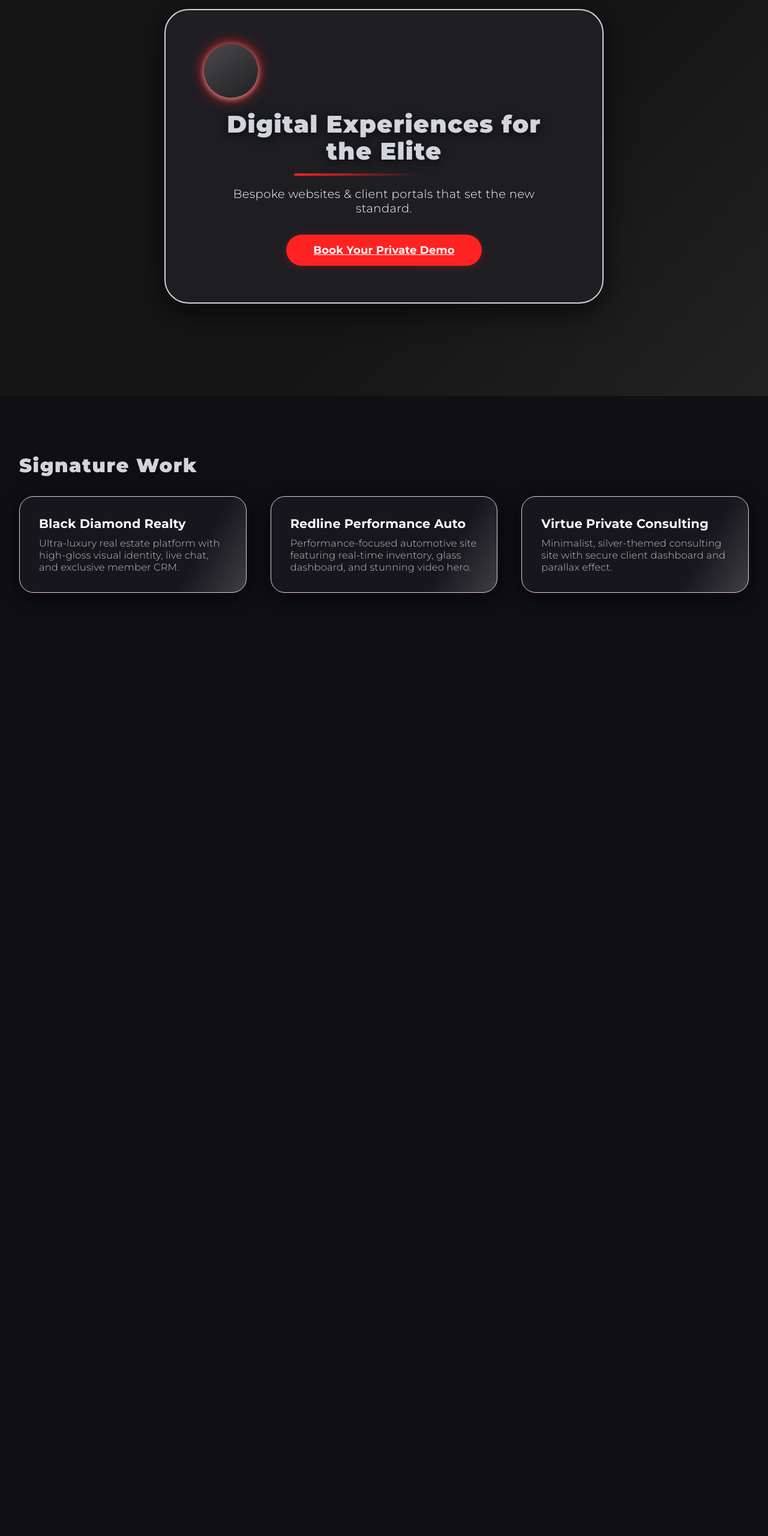
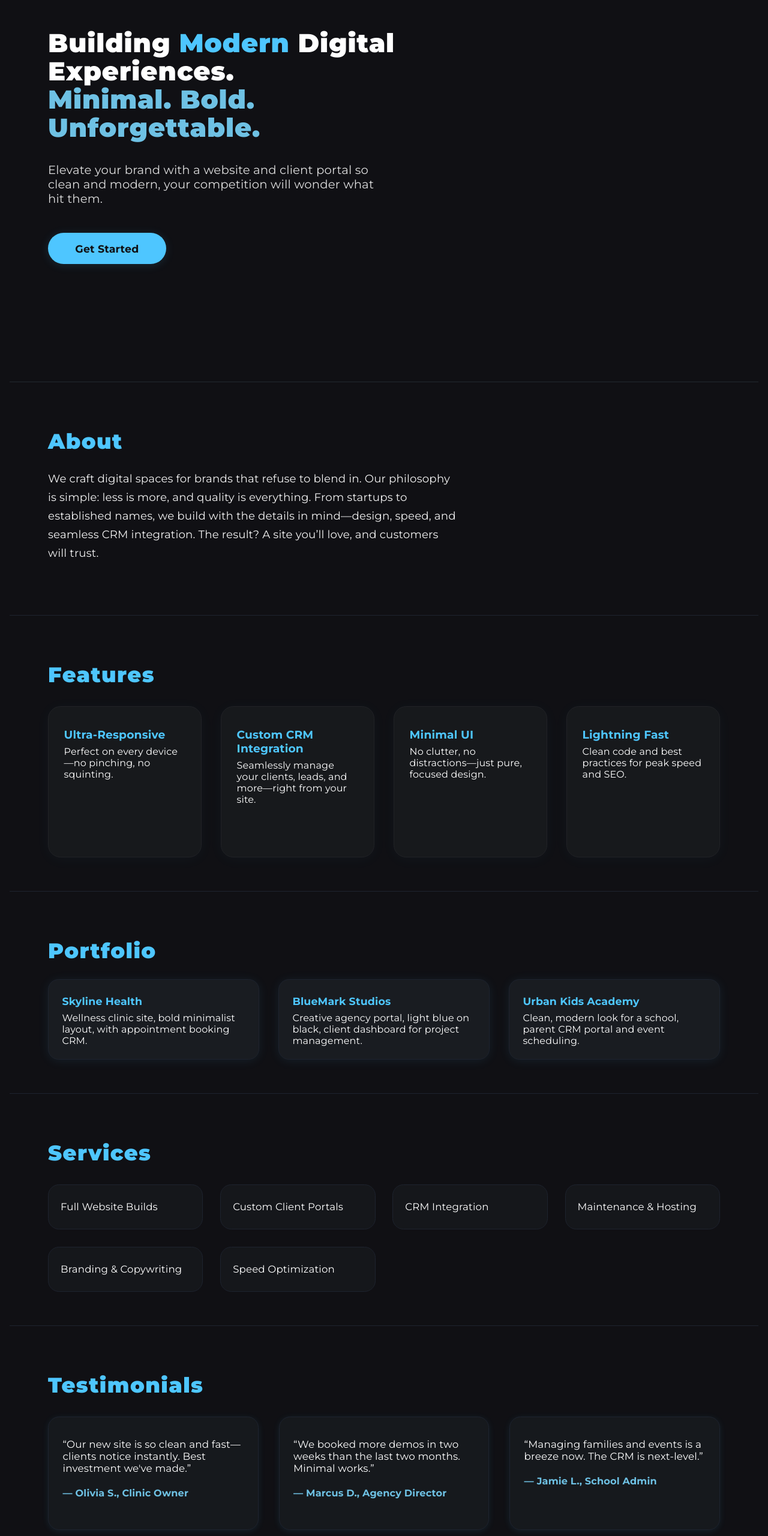
Before and after one commit to WWP4/web, a plain HTML site: page index.html in a window 1280 px wide. Shown: the part 140-2700 px from the top of the page at 60% size. Before the commit the page ends 1192 px from the top, so only its background shows below. Drawn offline with nearby package versions, Linux system fonts and the light colour scheme.

Commit message:
Update index.html

```diff
--- a/index.html
+++ b/index.html
@@ -3,230 +3,429 @@
 <head>
   <meta charset="UTF-8" />
   <meta name="viewport" content="width=device-width, initial-scale=1.0"/>
-  <title>Ultra Luxury Web Agency</title>
-  <link rel="preconnect" href="https://fonts.googleapis.com">
-  <link href="https://fonts.googleapis.com/css2?family=Montserrat:wght@300;700;900&display=swap" rel="stylesheet">
+  <title>Minimal Luxury Web Studio</title>
+  <link href="https://fonts.googleapis.com/css2?family=Montserrat:wght@400;700;900&display=swap" rel="stylesheet">
   <link href="https://unpkg.com/aos@2.3.4/dist/aos.css" rel="stylesheet">
   <style>
     :root {
       --black: #101014;
-      --silver: #d1d5db;
+      --blue: #4EC6FF;
+      --blue-light: #6EC1E4;
       --white: #fff;
-      --red: #ff2222;
-      --glass: rgba(35,35,40,0.7);
-      --shadow: 0 12px 48px #000a, 0 2px 8px #ff222222;
+      --gray: #F5F6F8;
+      --gray-dark: #C8D0D8;
     }
     body {
+      margin: 0;
+      padding: 0;
+      font-family: 'Montserrat', Arial, sans-serif;
       background: var(--black);
       color: var(--white);
-      font-family: 'Montserrat', Arial, sans-serif;
-      margin: 0;
-      padding: 0;
       min-height: 100vh;
       letter-spacing: 0.01em;
       overflow-x: hidden;
     }
+    a { color: var(--blue); text-decoration: none; transition: color .18s;}
+    a:hover { color: var(--blue-light); }
+    .section {
+      max-width: 1120px;
+      margin: 0 auto;
+      padding: 5rem 5vw 3.5rem 5vw;
+      border-bottom: 1px solid #1e232e;
+    }
+    .section:last-child {
+      border-bottom: none;
+      padding-bottom: 6rem;
+    }
+    .section-title {
+      font-size: 2.2rem;
+      font-weight: 900;
+      color: var(--blue);
+      margin-bottom: 1.7rem;
+      letter-spacing: 0.04em;
+      line-height: 1.1;
+    }
+    /* HERO */
     .hero {
-      min-height: 100vh;
       display: flex;
-      align-items: center;
+      flex-direction: column;
+      align-items: flex-start;
       justify-content: center;
-      position: relative;
-      background: linear-gradient(135deg, #151515 60%, #222 100%);
+      min-height: 84vh;
+      padding-top: 6vh;
+      border-bottom: 1px solid #22282f;
+      background: var(--black);
     }
-    .hero-card {
-      background: var(--glass);
-      box-shadow: var(--shadow);
-      border-radius: 2.5rem;
-      padding: 3.5rem 4rem;
-      max-width: 600px;
-      border: 2px solid var(--silver);
-      backdrop-filter: blur(18px);
-      text-align: center;
-      animation: fadeInCard 1.5s cubic-bezier(.4,0,.2,1);
-    }
-    @keyframes fadeInCard {
-      0% { opacity: 0; transform: scale(.95) translateY(60px);}
-      100% { opacity: 1; transform: scale(1) translateY(0);}
-    }
-    .hero-logo {
-      width: 90px; height: 90px;
-      border-radius: 50%;
-      box-shadow: 0 0 24px var(--red), 0 2px 8px var(--silver);
-      margin-bottom: 22px;
-      background: linear-gradient(145deg, #fff3, #2229);
-      animation: logoPopIn .8s 0.3s cubic-bezier(.4,0,.2,1) backwards;
-    }
-    @keyframes logoPopIn {
-      0% {opacity: 0; transform: scale(0.7) rotate(-18deg);}
-      100% {opacity: 1; transform: scale(1) rotate(0);}
-    }
-    .headline {
-      font-size: 2.5rem;
+    .hero-headline {
+      font-size: 2.7rem;
       font-weight: 900;
-      color: var(--silver);
-      letter-spacing: 0.03em;
-      margin-bottom: 18px;
-      position: relative;
-      display: inline-block;
-      line-height: 1.12;
-      text-shadow: 0 3px 16px #000a;
-    }
-    .headline:after {
-      content: '';
-      display: block;
-      height: 4px;
-      width: 50%;
-      margin: 15px auto 0 auto;
-      background: linear-gradient(90deg, var(--red), transparent 70%);
-      border-radius: 3px;
-      animation: slideInUnderline .9s .6s cubic-bezier(.4,0,.2,1) backwards;
-    }
-    @keyframes slideInUnderline {
-      0% {width: 0;}
-      100% {width: 50%;}
-    }
-    .subheadline {
-      font-size: 1.22rem;
+      line-height: 1.09;
       color: var(--white);
-      font-weight: 400;
-      opacity: .92;
-      margin-bottom: 32px;
+      margin-bottom: 0.8em;
+      max-width: 660px;
       letter-spacing: 0.02em;
     }
-    .cta-btn {
-      display: inline-block;
-      padding: 0.8em 2.5em;
-      font-size: 1.13rem;
-      background: var(--red);
+    .hero-highlight {
+      color: var(--blue);
+    }
+    .hero-sub {
+      font-size: 1.23rem;
+      font-weight: 400;
+      opacity: 0.86;
+      margin-bottom: 2.3em;
+      max-width: 560px;
+    }
+    .hero-btn {
+      padding: 0.9em 2.6em;
+      border-radius: 2em;
+      font-weight: 700;
+      font-size: 1.09rem;
+      background: var(--blue);
+      color: var(--black);
+      border: none;
+      box-shadow: 0 2px 16px #4ec6ff23;
+      transition: background .15s, box-shadow .18s, color .15s;
+      cursor: pointer;
+    }
+    .hero-btn:hover {
+      background: var(--white);
+      color: var(--blue);
+      box-shadow: 0 4px 32px #4ec6ff45;
+    }
+    /* ABOUT */
+    .about-text {
+      font-size: 1.14rem;
+      opacity: .95;
+      line-height: 1.7;
+      max-width: 680px;
+      margin-bottom: 1.7em;
+    }
+    /* FEATURES */
+    .features-grid {
+      display: grid;
+      grid-template-columns: repeat(auto-fit, minmax(220px, 1fr));
+      gap: 2rem;
+      margin-top: 2rem;
+    }
+    .feature-card {
+      background: #17191c;
+      border-radius: 1.3em;
+      padding: 2.2em 1.6em;
+      box-shadow: 0 3px 24px #4ec6ff0a;
+      border: 1.5px solid #212226;
       color: var(--white);
-      border: none;
-      border-radius: 2rem;
+      text-align: left;
+      transition: border .18s, box-shadow .19s;
+      min-height: 180px;
+    }
+    .feature-card:hover {
+      border-color: var(--blue);
+      box-shadow: 0 8px 36px #4ec6ff23;
+    }
+    .feature-title {
+      font-size: 1.17rem;
       font-weight: 700;
-      box-shadow: 0 2px 16px #ff222236;
-      cursor: pointer;
-      position: relative;
-      overflow: hidden;
-      transition: transform .2s cubic-bezier(.6,0,.2,1), box-shadow .2s;
-      z-index: 1;
+      color: var(--blue);
+      margin-bottom: 0.4em;
     }
-    .cta-btn:after {
-      content: '';
-      position: absolute;
-      left: 0; top: 0; width: 100%; height: 100%;
-      background: linear-gradient(90deg, #fff2, transparent 75%);
-      opacity: 0;
-      transition: opacity .2s;
-      z-index: 2;
-      border-radius: 2rem;
-    }
-    .cta-btn:hover {
-      transform: scale(1.045);
-      box-shadow: 0 8px 30px #ff222258, 0 2px 12px var(--silver);
-    }
-    .cta-btn:hover:after {
-      opacity: .26;
-    }
-    /* Add AOS fade-ups and slides for next sections */
-    .section {
-      padding: 6rem 2.5vw 4rem 2.5vw;
-      max-width: 1240px;
-      margin: 0 auto;
-    }
-    .section-title {
-      font-size: 2rem;
-      font-weight: 800;
-      letter-spacing: 0.05em;
-      margin-bottom: 2rem;
-      color: var(--silver);
-      text-shadow: 0 2px 8px #0006;
-    }
-    /* Portfolio Cards */
+    /* PORTFOLIO */
     .portfolio-grid {
       display: grid;
-      grid-template-columns: repeat(auto-fit, minmax(320px, 1fr));
-      gap: 2.5rem;
+      grid-template-columns: repeat(auto-fit, minmax(280px, 1fr));
+      gap: 2rem;
     }
     .portfolio-card {
-      background: linear-gradient(120deg, #16161c 75%, #3e3e43 100%);
-      border-radius: 1.5rem;
-      box-shadow: 0 6px 32px #000c, 0 1px 4px #ff222244;
-      padding: 2rem;
-      border: 1.5px solid var(--silver);
-      transition: transform .25s cubic-bezier(.6,0,.2,1), box-shadow .2s;
-      position: relative;
-      overflow: hidden;
+      background: #191c21;
+      border-radius: 1.1em;
+      padding: 1.6em 1.4em 1.3em 1.4em;
+      border: 1.5px solid #1e232e;
+      transition: border .18s, box-shadow .2s;
+      box-shadow: 0 2px 18px #4ec6ff16;
     }
     .portfolio-card:hover {
-      transform: scale(1.04) rotate(-1deg);
-      box-shadow: 0 16px 42px #ff222228, 0 2px 18px var(--silver);
-      border-color: var(--red);
+      border-color: var(--blue);
+      box-shadow: 0 10px 32px #4ec6ff28;
     }
     .portfolio-title {
+      color: var(--blue);
+      font-weight: 700;
+      font-size: 1.09rem;
+      margin-bottom: .45em;
+    }
+    /* SERVICES */
+    .services-list {
+      display: grid;
+      grid-template-columns: repeat(auto-fit, minmax(210px, 1fr));
+      gap: 1.8rem;
+      margin-top: 2rem;
+    }
+    .service-item {
+      background: #15171b;
+      border-radius: 1.1em;
+      border: 1.5px solid #1e232e;
+      padding: 1.6em 1.2em;
+      font-size: 1.04rem;
       color: var(--white);
+      transition: border .16s, box-shadow .2s;
+    }
+    .service-item:hover {
+      border-color: var(--blue);
+      box-shadow: 0 6px 26px #4ec6ff23;
+    }
+    /* TESTIMONIALS */
+    .testimonial-grid {
+      display: grid;
+      grid-template-columns: repeat(auto-fit, minmax(320px, 1fr));
+      gap: 2.1rem;
+      margin-top: 2rem;
+    }
+    .testimonial-card {
+      background: #16191d;
+      border-radius: 1.1em;
+      padding: 2.1em 1.4em 1.3em 1.4em;
+      color: var(--white);
+      border: 1.5px solid #1e232e;
+      box-shadow: 0 2px 12px #4ec6ff18;
+      position: relative;
+      font-size: 1.05rem;
+      min-height: 130px;
+    }
+    .testimonial-author {
+      margin-top: 1.3em;
       font-weight: 700;
-      font-size: 1.3rem;
-      margin-bottom: 0.5em;
+      color: var(--blue-light);
+      font-size: 1.01rem;
     }
-    .portfolio-desc {
-      color: #e2e2e2;
-      opacity: .85;
-      font-size: 1.02rem;
+    /* PRICING */
+    .pricing-grid {
+      display: flex;
+      flex-wrap: wrap;
+      gap: 2.1rem;
+      margin-top: 2.4rem;
+      justify-content: flex-start;
+    }
+    .pricing-card {
+      background: #181b21;
+      border-radius: 1.1em;
+      border: 1.5px solid #1e232e;
+      padding: 2.3em 2em 2em 2em;
+      min-width: 240px;
+      box-shadow: 0 4px 18px #4ec6ff14;
+      color: var(--white);
+      font-size: 1.09rem;
+      font-weight: 400;
+      transition: border .15s, box-shadow .18s;
+    }
+    .pricing-card:hover {
+      border-color: var(--blue);
+      box-shadow: 0 8px 28px #4ec6ff28;
+    }
+    .price {
+      color: var(--blue);
+      font-size: 2rem;
+      font-weight: 900;
+      margin-bottom: .4em;
+      margin-top: .2em;
+    }
+    /* CONTACT */
+    .contact-form {
+      background: #191c21;
+      border-radius: 1.2em;
+      border: 1.5px solid #1e232e;
+      box-shadow: 0 4px 22px #4ec6ff16;
+      max-width: 430px;
+      padding: 2.2em 2em;
+      color: var(--white);
+      margin-top: 1.2em;
+    }
+    .contact-form label {
+      display: block;
+      margin-bottom: .7em;
+      font-weight: 700;
+      color: var(--blue);
+      font-size: 1.04rem;
+    }
+    .contact-form input,
+    .contact-form textarea {
+      width: 100%;
+      background: #15171b;
+      border: 1px solid #22262d;
+      border-radius: 0.6em;
+      color: var(--white);
+      font-size: 1.07rem;
+      padding: .77em 1em;
+      margin-bottom: 1.3em;
+      font-family: inherit;
+      transition: border .16s;
+      outline: none;
+    }
+    .contact-form input:focus,
+    .contact-form textarea:focus {
+      border-color: var(--blue);
+    }
+    .contact-btn {
+      background: var(--blue);
+      color: var(--black);
+      font-weight: 700;
+      border: none;
+      padding: 0.8em 2em;
+      border-radius: 2em;
+      cursor: pointer;
+      font-size: 1.09rem;
+      transition: background .18s;
+      box-shadow: 0 2px 12px #4ec6ff23;
+    }
+    .contact-btn:hover {
+      background: var(--white);
+      color: var(--blue);
+      box-shadow: 0 6px 24px #4ec6ff2a;
     }
     /* Responsive */
-    @media (max-width: 700px) {
-      .hero-card { padding: 2rem 1rem; }
-      .headline { font-size: 1.4rem;}
+    @media (max-width: 900px) {
+      .section {padding: 3rem 4vw;}
+    }
+    @media (max-width: 600px) {
+      .section {padding: 2rem 2vw;}
+      .hero-headline {font-size: 1.45rem;}
     }
   </style>
 </head>
 <body>
-  <section class="hero">
-    <div class="hero-card" data-aos="zoom-in">
-      <div class="hero-logo" data-aos="fade-down" data-aos-delay="200">
-        <!-- Your SVG/logo here -->
-      </div>
-      <div class="headline" data-aos="fade-up" data-aos-delay="400">
-        Digital Experiences for the Elite
-      </div>
-      <div class="subheadline" data-aos="fade-up" data-aos-delay="700">
-        Bespoke websites & client portals that set the new standard.
-      </div>
-      <a href="#contact" class="cta-btn" data-aos="fade-up" data-aos-delay="900">
-        Book Your Private Demo
-      </a>
+  <!-- HERO -->
+  <section class="hero section" data-aos="fade-up">
+    <div class="hero-headline">
+      Building <span class="hero-highlight">Modern</span> Digital Experiences.<br>
+      <span style="color:#6EC1E4;">Minimal. Bold. Unforgettable.</span>
+    </div>
+    <div class="hero-sub">
+      Elevate your brand with a website and client portal so clean and modern, your competition will wonder what hit them.
+    </div>
+    <a href="#contact" class="hero-btn">Get Started</a>
+  </section>
+  <!-- ABOUT -->
+  <section class="section" id="about" data-aos="fade-up">
+    <div class="section-title">About</div>
+    <div class="about-text">
+      We craft digital spaces for brands that refuse to blend in. Our philosophy is simple: less is more, and quality is everything. From startups to established names, we build with the details in mind—design, speed, and seamless CRM integration. The result? A site you’ll love, and customers will trust.
     </div>
   </section>
-  <section class="section" id="portfolio">
-    <div class="section-title" data-aos="fade-up">
-      Signature Work
-    </div>
-    <div class="portfolio-grid">
-      <div class="portfolio-card" data-aos="fade-up" data-aos-delay="100">
-        <div class="portfolio-title">Black Diamond Realty</div>
-        <div class="portfolio-desc">
-          Ultra-luxury real estate platform with high-gloss visual identity, live chat, and exclusive member CRM.
-        </div>
+  <!-- FEATURES -->
+  <section class="section" id="features" data-aos="fade-up">
+    <div class="section-title">Features</div>
+    <div class="features-grid">
+      <div class="feature-card">
+        <div class="feature-title">Ultra-Responsive</div>
+        Perfect on every device—no pinching, no squinting.
       </div>
-      <div class="portfolio-card" data-aos="fade-up" data-aos-delay="250">
-        <div class="portfolio-title">Redline Performance Auto</div>
-        <div class="portfolio-desc">
-          Performance-focused automotive site featuring real-time inventory, glass dashboard, and stunning video hero.
-        </div>
+      <div class="feature-card">
+        <div class="feature-title">Custom CRM Integration</div>
+        Seamlessly manage your clients, leads, and more—right from your site.
       </div>
-      <div class="portfolio-card" data-aos="fade-up" data-aos-delay="400">
-        <div class="portfolio-title">Virtue Private Consulting</div>
-        <div class="portfolio-desc">
-          Minimalist, silver-themed consulting site with secure client dashboard and parallax effect.
-        </div>
+      <div class="feature-card">
+        <div class="feature-title">Minimal UI</div>
+        No clutter, no distractions—just pure, focused design.
+      </div>
+      <div class="feature-card">
+        <div class="feature-title">Lightning Fast</div>
+        Clean code and best practices for peak speed and SEO.
       </div>
     </div>
   </section>
-  <!-- More sections: About, Services, Testimonials, Contact ... -->
+  <!-- PORTFOLIO -->
+  <section class="section" id="portfolio" data-aos="fade-up">
+    <div class="section-title">Portfolio</div>
+    <div class="portfolio-grid">
+      <div class="portfolio-card">
+        <div class="portfolio-title">Skyline Health</div>
+        Wellness clinic site, bold minimalist layout, with appointment booking CRM.
+      </div>
+      <div class="portfolio-card">
+        <div class="portfolio-title">BlueMark Studios</div>
+        Creative agency portal, light blue on black, client dashboard for project management.
+      </div>
+      <div class="portfolio-card">
+        <div class="portfolio-title">Urban Kids Academy</div>
+        Clean, modern look for a school, parent CRM portal and event scheduling.
+      </div>
+    </div>
+  </section>
+  <!-- SERVICES -->
+  <section class="section" id="services" data-aos="fade-up">
+    <div class="section-title">Services</div>
+    <div class="services-list">
+      <div class="service-item">Full Website Builds</div>
+      <div class="service-item">Custom Client Portals</div>
+      <div class="service-item">CRM Integration</div>
+      <div class="service-item">Maintenance & Hosting</div>
+      <div class="service-item">Branding & Copywriting</div>
+      <div class="service-item">Speed Optimization</div>
+    </div>
+  </section>
+  <!-- TESTIMONIALS -->
+  <section class="section" id="testimonials" data-aos="fade-up">
+    <div class="section-title">Testimonials</div>
+    <div class="testimonial-grid">
+      <div class="testimonial-card">
+        “Our new site is so clean and fast—clients notice instantly. Best investment we've made.”
+        <div class="testimonial-author">— Olivia S., Clinic Owner</div>
+      </div>
+      <div class="testimonial-card">
+        “We booked more demos in two weeks than the last two months. Minimal works.”
+        <div class="testimonial-author">— Marcus D., Agency Director</div>
+      </div>
+      <div class="testimonial-card">
+        “Managing families and events is a breeze now. The CRM is next-level.”
+        <div class="testimonial-author">— Jamie L., School Admin</div>
+      </div>
+    </div>
+  </section>
+  <!-- PRICING -->
+  <section class="section" id="pricing" data-aos="fade-up">
+    <div class="section-title">Pricing</div>
+    <div class="pricing-grid">
+      <div class="pricing-card">
+        <div class="price">$1,000</div>
+        Essentials<br>
+        — Premium Website<br>
+        — Mobile Responsive<br>
+        — Basic CRM<br>
+        — 10-day Delivery
+      </div>
+      <div class="pricing-card">
+        <div class="price">$1,750</div>
+        Advanced<br>
+        — Full CRM Suite<br>
+        — Animated Effects<br>
+        — 2 Revision Rounds<br>
+        — Priority Support
+      </div>
+      <div class="pricing-card">
+        <div class="price">Custom</div>
+        Ultimate<br>
+        — Everything Above<br>
+        — Custom Integrations<br>
+        — Ongoing Maintenance<br>
+        — Growth Consulting
+      </div>
+    </div>
+  </section>
+  <!-- CONTACT -->
+  <section class="section" id="contact" data-aos="fade-up">
+    <div class="section-title">Contact</div>
+    <form class="contact-form">
+      <label for="name">Name</label>
+      <input id="name" type="text" required>
+      <label for="email">Email</label>
+      <input id="email" type="email" required>
+      <label for="message">Message</label>
+      <textarea id="message" rows="4" required></textarea>
+      <button class="contact-btn" type="submit">Send</button>
+    </form>
+  </section>
   <script src="https://unpkg.com/aos@2.3.4/dist/aos.js"></script>
   <script>
     AOS.init({
-      duration: 900,
+      duration: 950,
       once: true,
       easing: "ease-in-out-cubic",
     });
```
